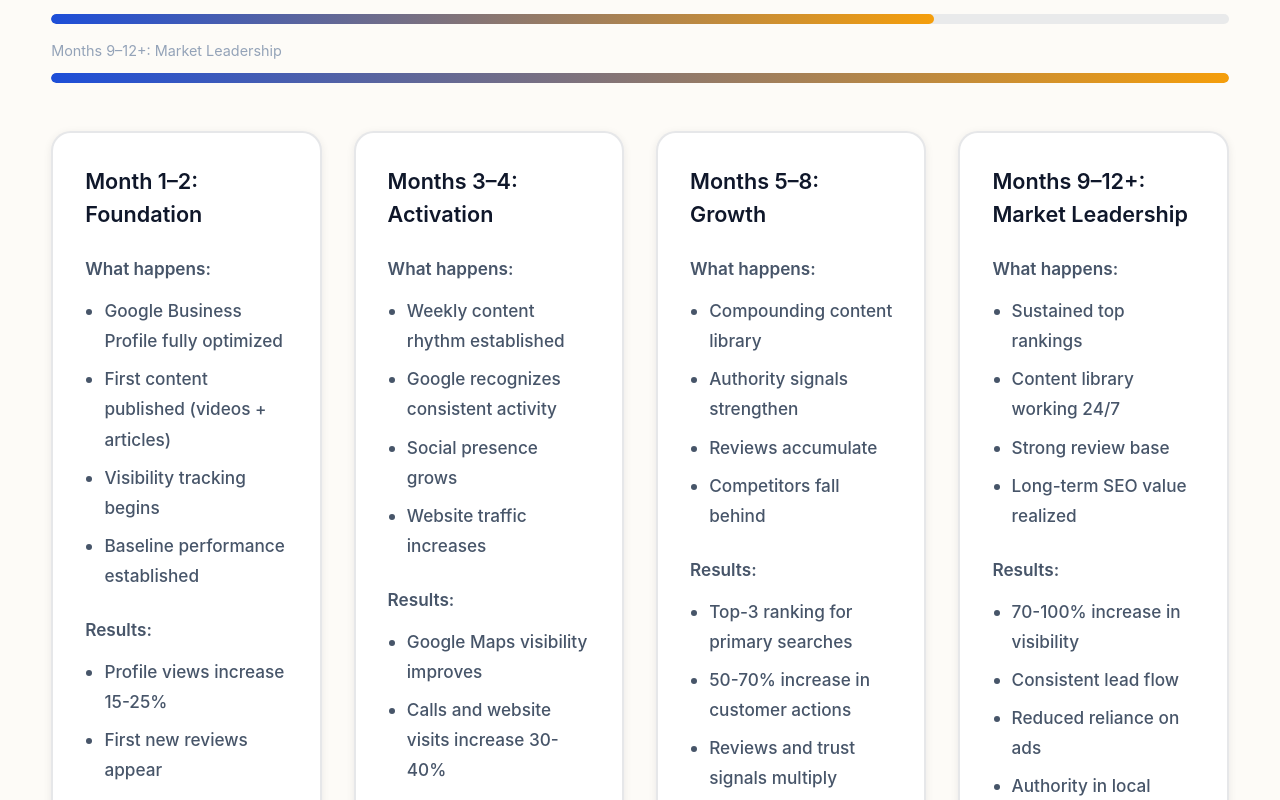
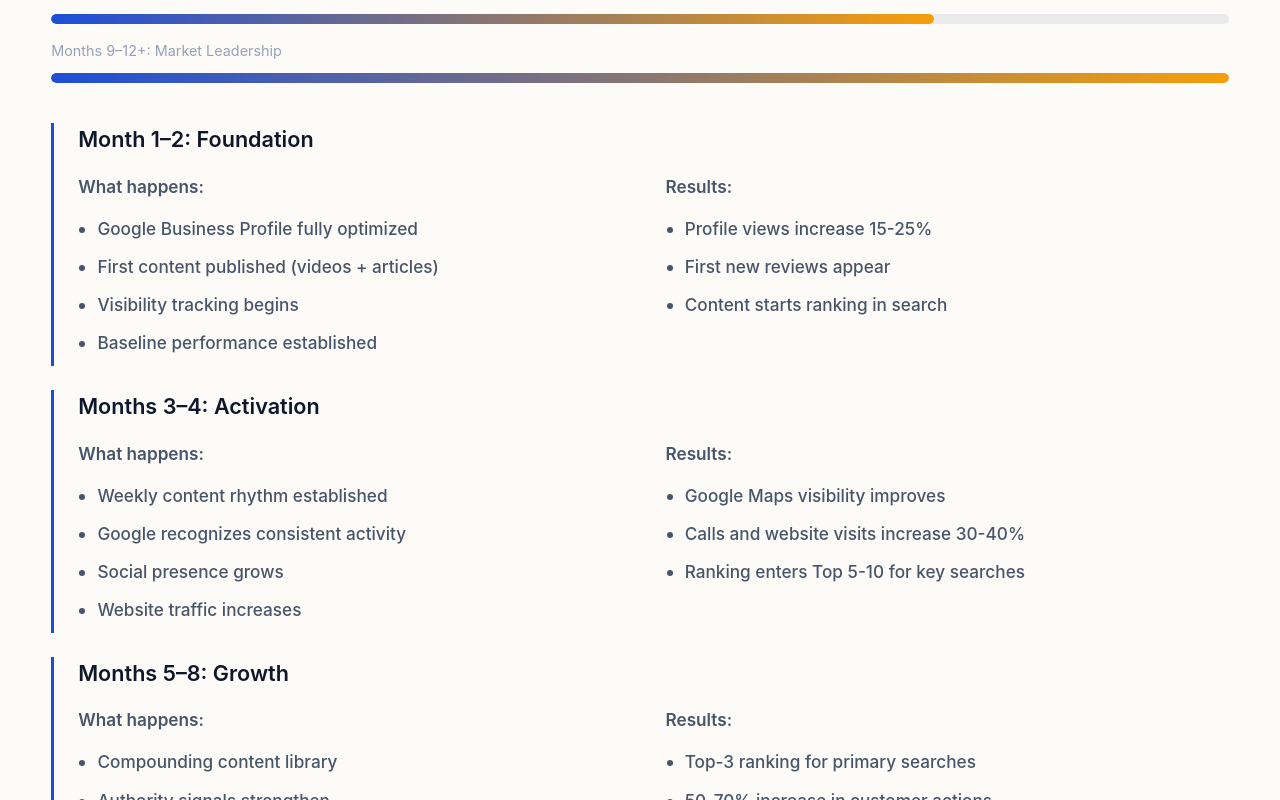
Before and after one commit to johntang99/baam-landing-page, a Next.js app: page / in a window 1280 px wide. Shown: the part 5980-6780 px from the top of the page. Built offline with nearby package versions, Linux system fonts and the light colour scheme.

Commit message:
Revert timeline to original left-border layout but keep improved text readability

```diff
--- a/app/page.tsx
+++ b/app/page.tsx
@@ -807,15 +807,16 @@ export default function HomePage() {
                 </div>
               ))}
             </div>
-            <div className="grid grid-2" style={{ marginTop: '3rem', gap: '2rem' }}>
+            <div className="timeline" style={{ marginTop: '2.5rem' }}>
               {timeline.map((stage) => (
-                <div key={stage.title} className="card-bordered">
+                <div key={stage.title} className="timeline-item">
                   <div className="text-subheading">{stage.title}</div>
-                  <div style={{ marginTop: '1.5rem' }}>
-                    <div className="text-body" style={{ color: '#475569', fontWeight: 600, marginBottom: '0.75rem' }}>
+                  <div className="grid grid-2" style={{ marginTop: '1rem' }}>
+                    <div>
+                      <div className="text-body" style={{ color: '#475569', fontWeight: 600 }}>
                         What happens:
                       </div>
-                    <ul style={{ paddingLeft: '1.2rem' }}>
+                      <ul style={{ marginTop: '0.75rem', paddingLeft: '1.2rem' }}>
                         {stage.work.map((item) => (
                           <li key={item} className="text-body" style={{ marginBottom: '0.5rem', color: '#475569', fontWeight: 500 }}>
                             {item}
@@ -823,17 +824,18 @@ export default function HomePage() {
                         ))}
                       </ul>
                     </div>
-                  <div style={{ marginTop: '1.5rem' }}>
-                    <div className="text-body" style={{ color: '#475569', fontWeight: 600, marginBottom: '0.75rem' }}>
+                    <div>
+                      <div className="text-body" style={{ color: '#475569', fontWeight: 600 }}>
                         Results:
                       </div>
-                    <ul style={{ paddingLeft: '1.2rem' }}>
+                      <ul style={{ marginTop: '0.75rem', paddingLeft: '1.2rem' }}>
                         {stage.results.map((item) => (
                           <li key={item} className="text-body" style={{ marginBottom: '0.5rem', color: '#475569', fontWeight: 500 }}>
                             {item}
                           </li>
                         ))}
                       </ul>
+                    </div>
                   </div>
                 </div>
               ))}
```
Lines whose indentation alone changed are shown as unchanged.
